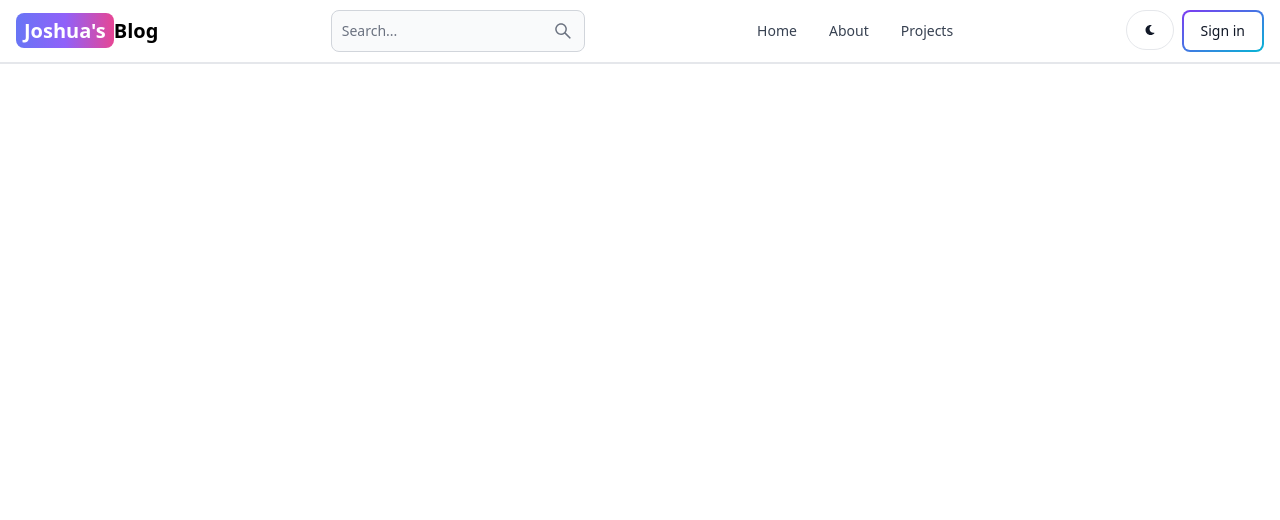
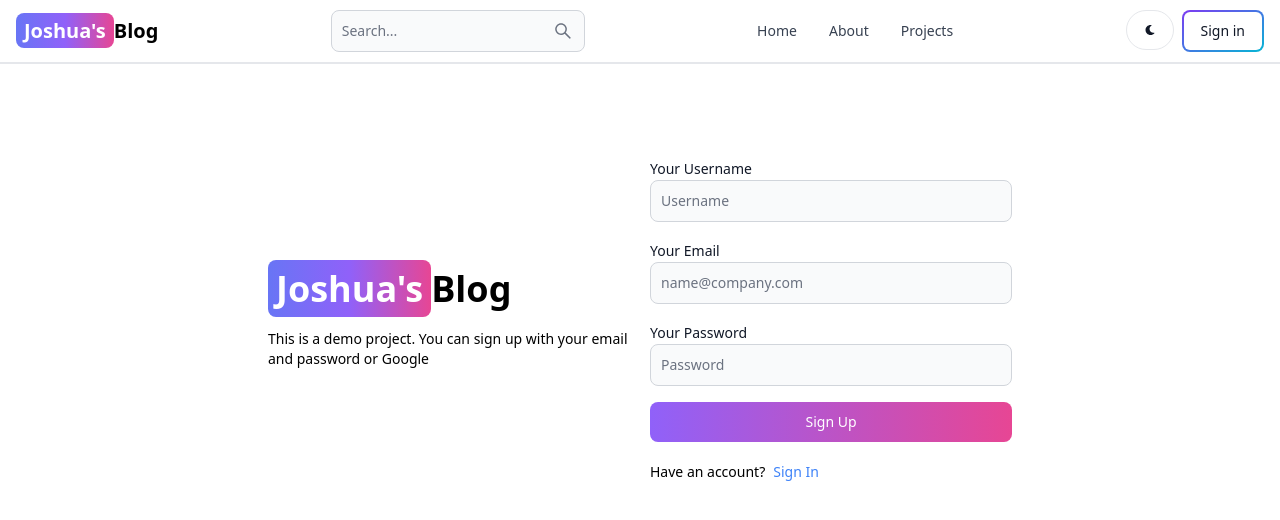
Before and after one commit to DoneWithWork/mern-blog-tutorial, a React (Vite) app in the folder client/: page /sign-up in a window 1280 px wide. Shown: the top 520 px of the page. Built offline with nearby package versions, Linux system fonts and the light colour scheme.

Commit message:
create sign up page ui

```diff
--- a/client/src/App.jsx
+++ b/client/src/App.jsx
@@ -15,8 +15,8 @@
         <Route path="/" element={<Home />} />
         <Route path="/about" element={<About />} />
         <Route path="/dashboard" element={<Dashboard />} />
-        <Route path="/signin" element={<SignIn />} />
-        <Route path="/signup" element={<SignUp />} />
+        <Route path="/sign-in" element={<SignIn />} />
+        <Route path="/sign-up" element={<SignUp />} />
         <Route path="/projects" element={<Projects />} />
       </Routes>
     </BrowserRouter>
--- a/client/src/pages/SignUp.jsx
+++ b/client/src/pages/SignUp.jsx
@@ -1,7 +1,54 @@
 import React from "react";
-
+import { Link } from "react-router-dom";
+import { Button, Label, TextInput } from "flowbite-react";
 function SignUp() {
-  return <div>SignUp</div>;
+  return (
+    <div className="min-h-screen mt-20">
+      <div className="flex p-3 max-w-3xl mx-auto flex-col md:flex-row md:items-center gap-5">
+        <div className="flex-1">
+          <Link to="/" className="font-semibold dark:text-white text-4xl">
+            <span className="px-2 py-1 bg-gradient-to-r from-indigo-500 via-purple-500 to-pink-500 rounded-lg text-white">
+              Joshua's
+            </span>
+            Blog
+          </Link>
+          <p className="text-sm mt-5">
+            This is a demo project. You can sign up with your email and password
+            or Google
+          </p>
+        </div>
+        <div className="flex-1">
+          <form action="" className="flex flex-col gap-4">
+            <div className="">
+              <Label value="Your Username" />
+              <TextInput type="text" placeholder="Username" id="username" />
+            </div>
+            <div className="">
+              <Label value="Your Email" />
+              <TextInput
+                type="text"
+                placeholder="name@company.com"
+                id="email"
+              />
+            </div>
+            <div className="">
+              <Label value="Your Password" />
+              <TextInput type="password" placeholder="Password" id="password" />
+            </div>
+            <Button gradientDuoTone={"purpleToPink"} type="submit">
+              Sign Up
+            </Button>
+          </form>
+          <div className="flex gap-2 text-sm mt-5">
+            <span>Have an account?</span>
+            <Link to="/login" className="text-blue-500">
+              Sign In
+            </Link>
+          </div>
+        </div>
+      </div>
+    </div>
+  );
 }
 
 export default SignUp;
```
